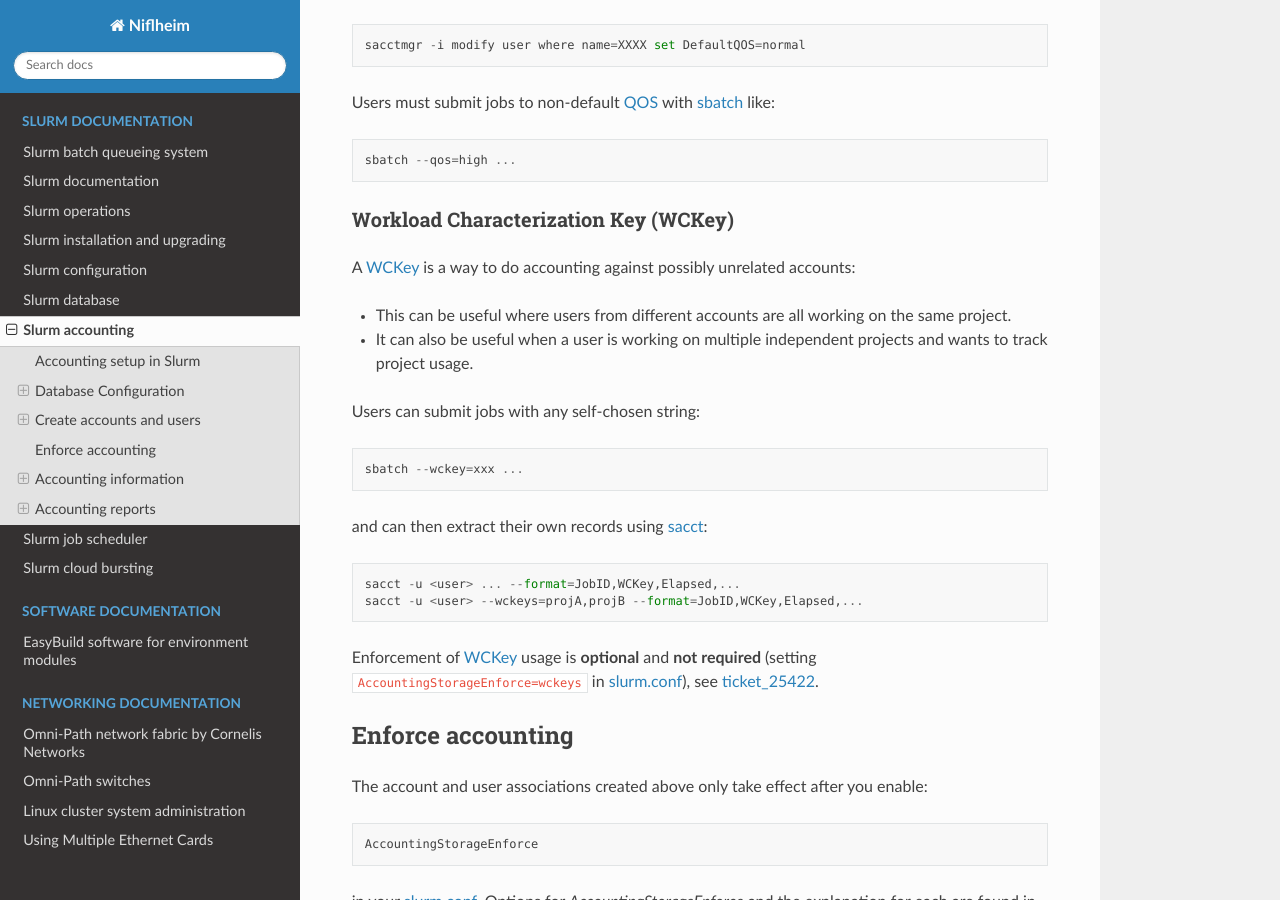
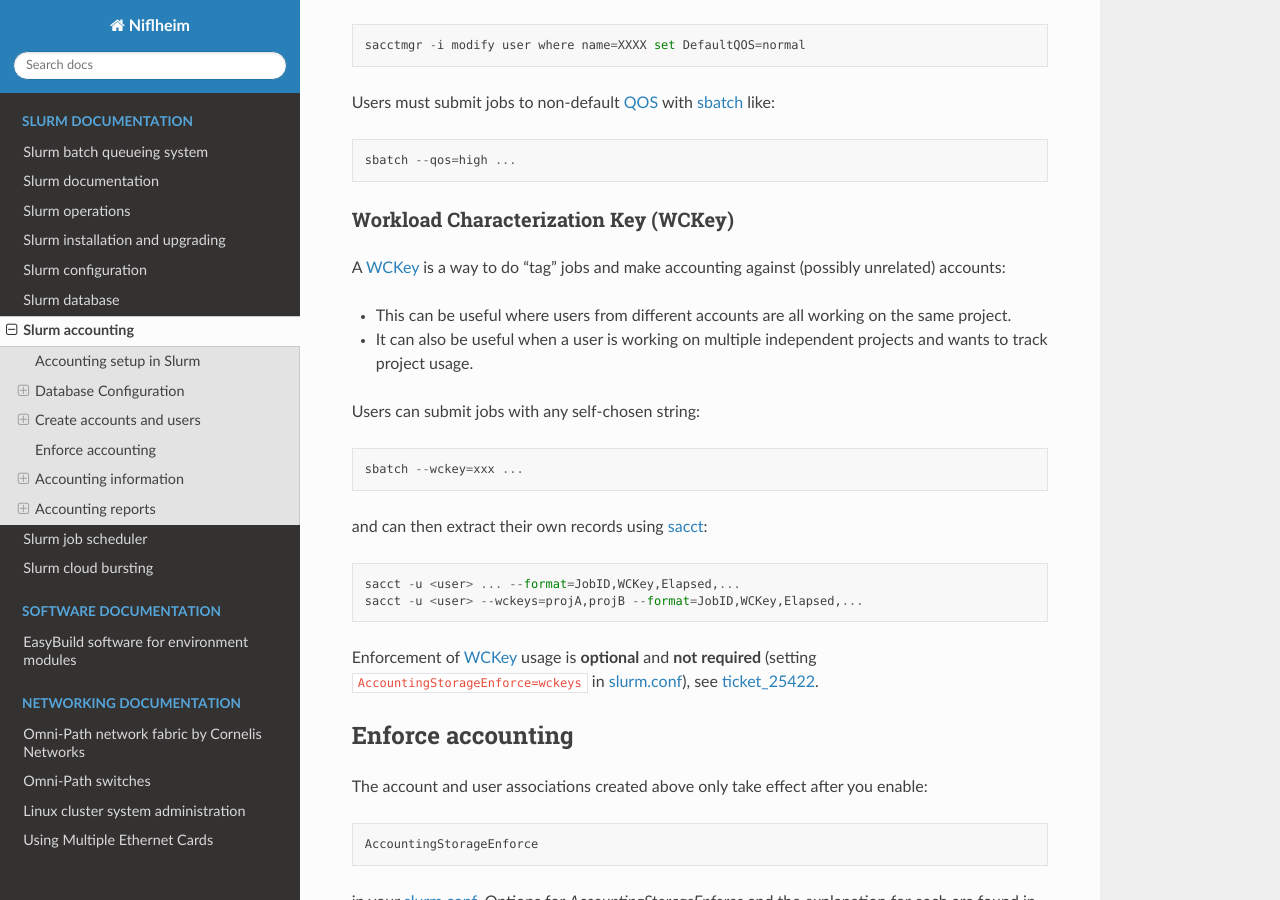
Before and after one commit to OleHolmNielsen/Niflheim_system, a Sphinx documentation site: the page built from docs/Slurm_accounting.rst, in a window 1280 px wide and 900 px high, scrolled down 8869 px. Built offline with Sphinx 7.4.7 and the Read the Docs theme 3.1.0, drawn with Linux system fonts in a browser that asks for light colours.

Commit message:
Minor edit

```diff
--- a/docs/Slurm_accounting.rst
+++ b/docs/Slurm_accounting.rst
@@ -369,7 +369,7 @@ Users must submit jobs to non-default QOS_ with sbatch_ like::
 Workload Characterization Key (WCKey)
 -------------------------------------
 
-A WCKey_ is a way to do accounting against possibly unrelated accounts:
+A WCKey_ is a way to do "tag" jobs and make accounting against (possibly unrelated) accounts:
 
 * This can be useful where users from different accounts are all working on the same project.
 
```
